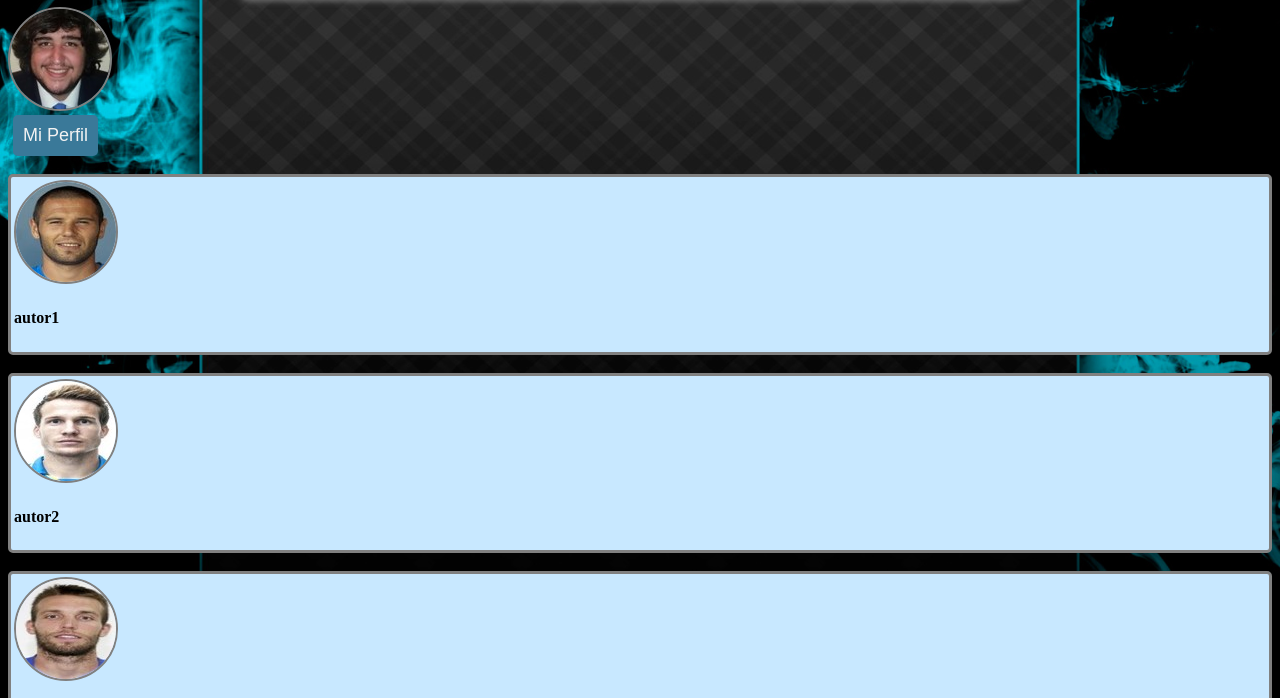
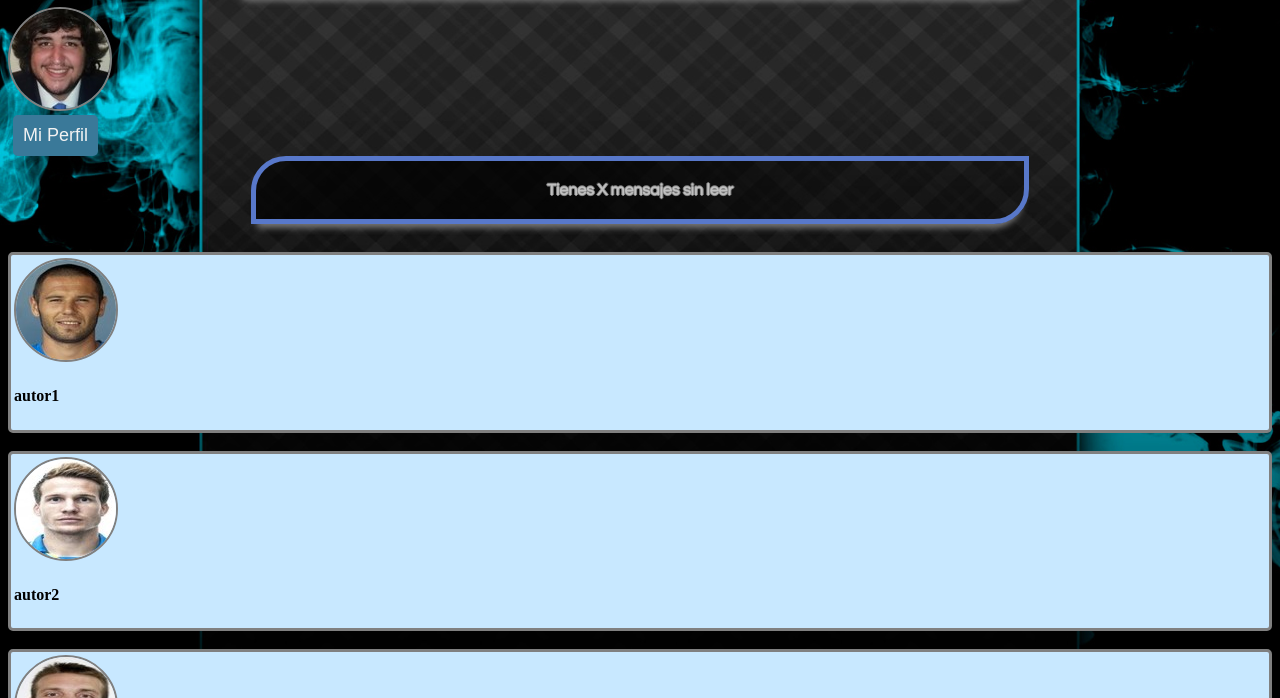
Before and after one commit to vbotas/vbotas.github.io-Socios, a plain HTML site: page html.html in a window 1280 px wide. Shown: the part 102-800 px from the top of the page. Drawn offline with nearby package versions, Linux system fonts and the light colour scheme.

Commit message:
Cuarta version JS
Ahora saca el mensaje de "Tienes X mensajes sin leer" después de 1 segundo de cargar la página.

```diff
--- a/css.css
+++ b/css.css
@@ -107,3 +107,25 @@ html {
 
  	/*margin: 1em 25%;*/
 }
+
+#mensajesNoLeidos {
+	padding: 5px;
+	margin: 0 auto;
+	margin-bottom: 10px;
+	overflow: hidden;
+	width: 60%;
+	color: rgba(255,255,255,0.5);
+    font-weight: bold;
+	font-family: Century Gothic,CenturyGothic,AppleGothic,sans-serif;
+	font-size: 16px;
+	text-align: center;
+	text-shadow: -1px 0 grey, 0 1px grey,1px 0 grey, 0 -1px grey;
+	background:-webkit-gradient(radial, 187 89, 114, 220 -257, 465, from(rgba(0,0,0,0.75)), to(rgba(0,0,0,0.25)));
+	border-radius: 35px 0px 35px 0px;
+    -moz-border-radius: 35px 0px 35px 0px;
+    -webkit-border-radius: 35px 0px 35px 0px;
+    border: 5px solid #5878ca;
+    -webkit-box-shadow: 0 10px 6px -6px #777;
+    -moz-box-shadow: 0 10px 6px -6px #777;
+    box-shadow: 0 10px 6px -6px #777;
+}
--- a/html.html
+++ b/html.html
@@ -19,6 +19,10 @@
 			<button id='botonPerfil'>Mi Perfil</button>
 		</div>
 
+		<div id='mensajesNoLeidos'>
+
+		</div>
+
 		<div id='texto'></div>
 	</body>
 </html>
--- a/js.js
+++ b/js.js
@@ -14,7 +14,7 @@ $(document).ready(function() {
 			$('#wrapper').removeClass('menu-fixed');
 		}
 	})
-
+	setTimeout(cargar_mensajesNoLeidos, 1000);
 });
 
 var timeline = function() {
@@ -128,3 +128,9 @@ var cerrar_mensaje = function() {
 		$('#cerrar'+id_extraido).css({'display':'none'});
 	})
 }
+
+var cargar_mensajesNoLeidos = function() {
+	$('<p>', {
+	 	html: 'Tienes X mensajes sin leer',
+	}).appendTo('#mensajesNoLeidos');
+};
```
